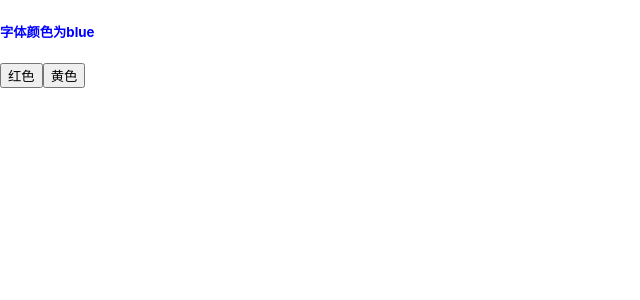
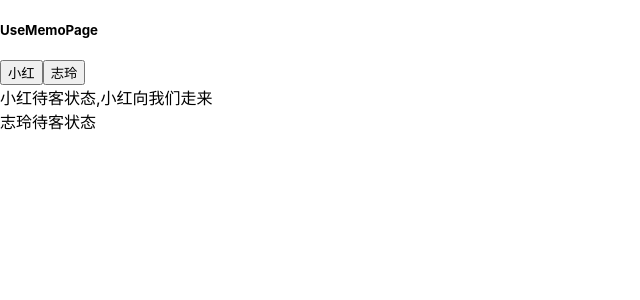
Before and after one commit to xumaozeng/my-react-app, a React (Create React App) app: page / in a window 1280 px wide. Shown: the top 300 px of the page, without its empty margins (0-640 px from the left). Built offline with nearby package versions, Linux system fonts and the light colour scheme.

Commit message:
useMemo缓存值

```diff
--- a/src/App.js
+++ b/src/App.js
@@ -1,9 +1,9 @@
-import UseReducerPage from "./pages/Hooks/UseReducerPage";
+import UseMemoPage from "./pages/Hooks/UseMemoPage";
 
 function App() {
   return (
     <div className="App">
-      <UseReducerPage />
+      <UseMemoPage />
     </div>
   );
 }
--- /dev/null
+++ b/src/pages/Hooks/UseMemoPage.js
@@ -0,0 +1,36 @@
+import React, { useMemo, useState } from "react";
+
+function UseMemoPage(props) {
+  const [xiaohong, setXiaohong] = useState("小红待客状态");
+  const [zhiling, setZhiling] = useState("志玲待客状态");
+  return (
+    <>
+      <h5>UseMemoPage</h5>
+      <button onClick={() => setXiaohong(new Date().getTime())}>小红</button>
+      <button
+        onClick={() => setZhiling(new Date().getTime() + ",志玲向我们走来了")}
+      >
+        志玲
+      </button>
+
+      <ChildComponent name={xiaohong}>{zhiling}</ChildComponent>
+    </>
+  );
+}
+
+function ChildComponent(props) {
+  const { name, children } = props;
+  const changeXiaohong = name => {
+    console.log("她来了，小红向我们走来");
+    return name + ",小红向我们走来";
+  };
+  const actionXiaohong = useMemo(() => changeXiaohong(name), [name]);
+
+  return (
+    <>
+      <div>{actionXiaohong}</div>
+      <div>{children}</div>
+    </>
+  );
+}
+export default UseMemoPage;
```
